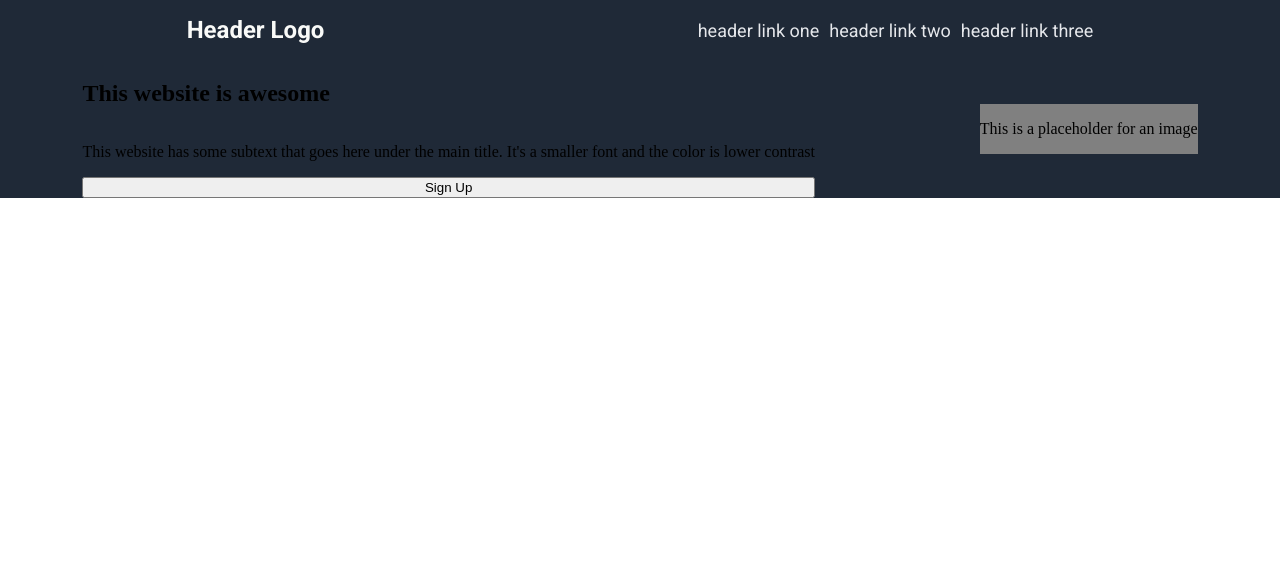
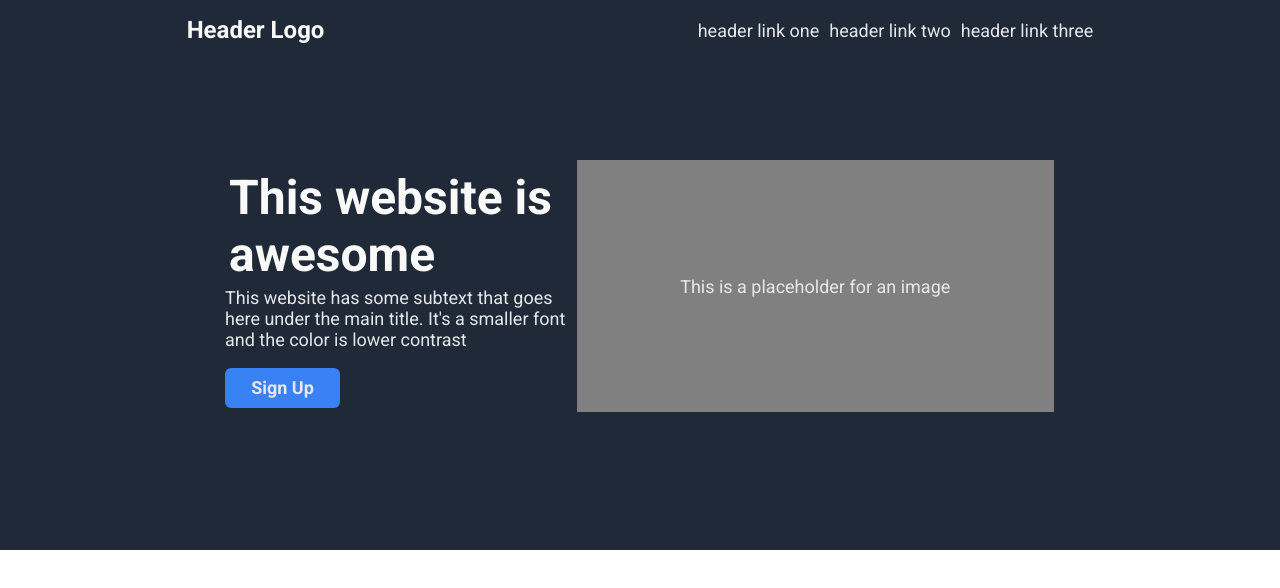
Before and after one commit to CTMendoza/odin-landing-page, a plain HTML site: page index.html in a window 1280 px wide. Drawn offline with Linux system fonts and the light colour scheme.

Commit message:
Completed styling "row-1" section of the landing page First section of the landing page which includes the header, links, image place holder, text content and sign up button has been created, formatted and styled to closely match the result image provided by Odin Project

```diff
--- a/index.html
+++ b/index.html
@@ -23,11 +23,9 @@
             <div class="signup-section">
                 <h2>This website is awesome</h2>
                 <p>This website has some subtext that goes here under the main title. It's a smaller font and the color is lower contrast</p>
-                <button>Sign Up</button>
+                <button class="bttn-1">Sign Up</button>
             </div>
-            <div class="img-placeholder">
-                <p>This is a placeholder for an image</p>
-            </div>
+            <div class="img-placeholder">This is a placeholder for an image</div>
         </div>
     </div>
 
--- a/styles.css
+++ b/styles.css
@@ -5,28 +5,38 @@ body {
     margin: 0;
 }
 
-a {
+a, p, .bttn-1 {
     text-decoration: none;
     font-family: "Roboto", sans-serif;
     font-size: 18px;
     color: #E5E7EB;
 }
 
+p {
+    margin-top: 0px;
+}
+
 h2 {
-    /* font-family: "Roboto", sans-serif;
+    font-family: "Roboto", sans-serif;
     font-size: 48px;
     font-weight: bolder;
-    color: #F9FAF8; */
+    color: #F9FAF8;
+    margin: 4px;
 }
+
 
 .row-1 {
     background-color: #1F2937;
+    display: flex;
+    flex-direction: column;
+    min-height: 550px;
 }
 
 .header{
     display: flex;
     justify-content: space-around;
     align-items: center;
+    margin-bottom: 100px;
 }
 
 .logo {
@@ -53,8 +63,29 @@ h2 {
 .signup-section {
     display: flex;
     flex-direction: column;
+    margin-left: 225px;
+    width: 427px;
+    align-items: start;
 }
 
 .img-placeholder {
 background-color: grey;
+font-family: "Roboto", sans-serif;
+font-size: 18px;
+color: #E5E7EB;
+display: flex;
+align-items: center;
+justify-content: center;
+margin-right: 226px;
+width: 580px;
+height: 252px;
 }
+
+.bttn-1 {
+    background-color: #3882F6;
+    width: 115px;
+    height: 40px;
+    font-weight: bold;
+    border-radius: 6px;
+    border: none;
+}
```
